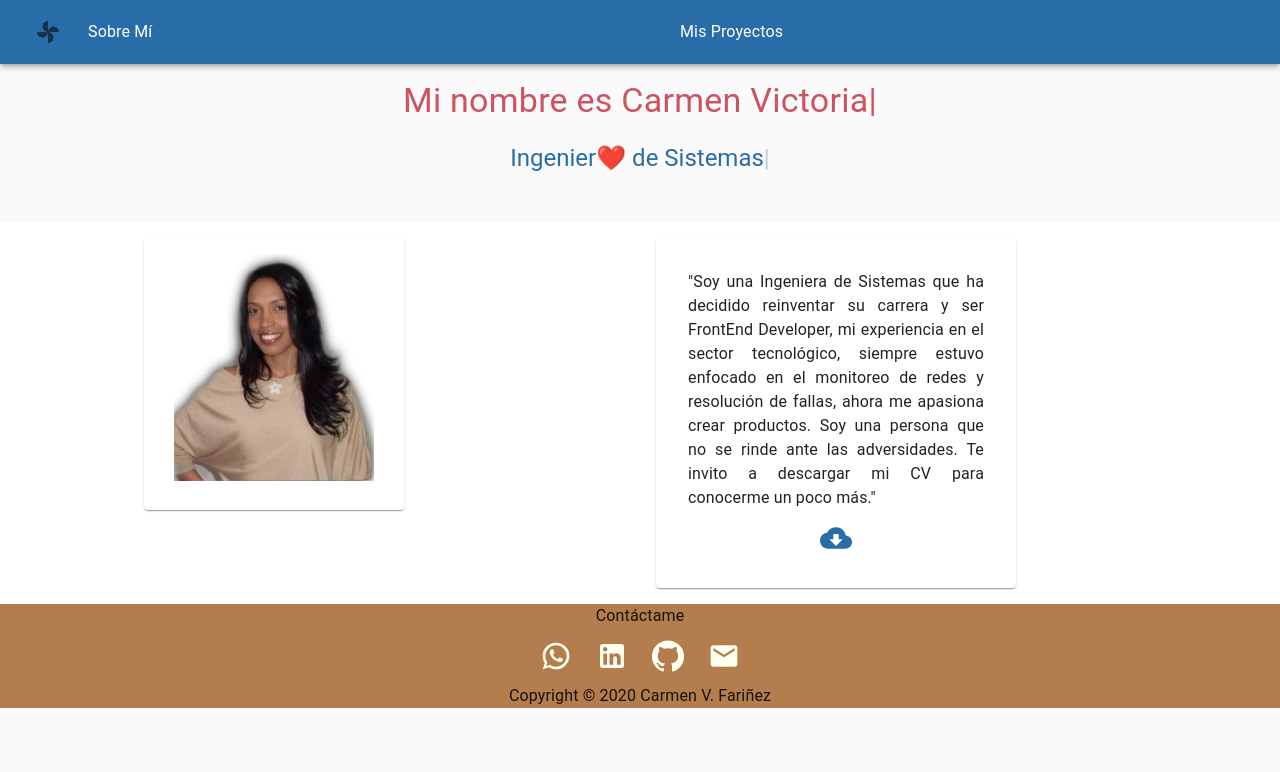
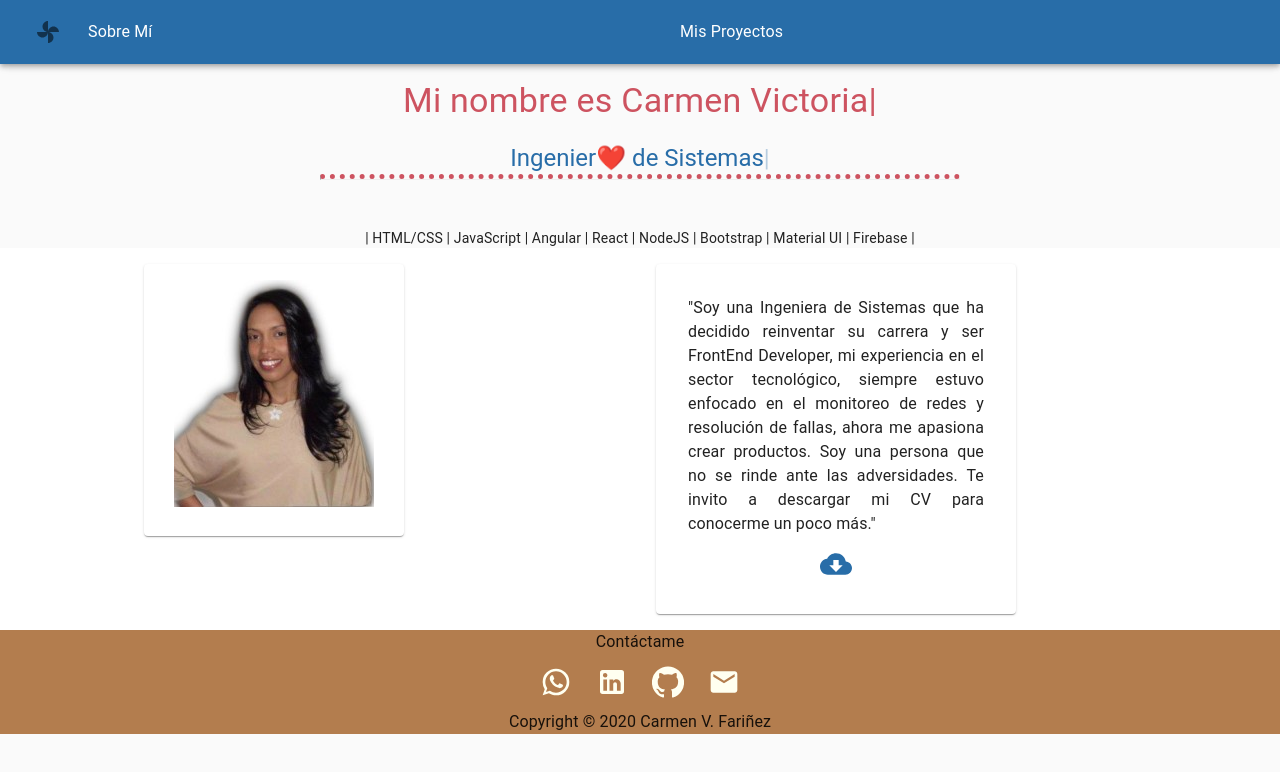
Before and after one commit to CarmenVictoriaFarinez/portafolio-cvf, a React (Create React App) app: page / in a window 1280 px wide. Shown: the top 772 px of the page. Built offline with nearby package versions, Linux system fonts and the light colour scheme.

Commit message:
añadiendo decorator line

```diff
--- a/package.json
+++ b/package.json
@@ -21,11 +21,11 @@
     "serve": "^11.3.2"
   },
   "scripts": {
-    "star": "react-scripts start",
+    "start": "react-scripts start",
     "build": "react-scripts build",
     "test": "react-scripts test",
     "eject": "react-scripts eject",
-    "start": "serve -p $PORT build"
+    "star": "serve -p $PORT build"
   },
   "eslintConfig": {
     "extends": "react-app"
--- a/src/App.css
+++ b/src/App.css
@@ -8,7 +8,11 @@ body{
 
 
 }
-.MuiListItem-root{
+.decoratorLine{
+    border-top: 5px dotted #CD5360;
+    width: 50%;
+    margin: auto;
+
 
 }
 
--- a/src/components/Header.js
+++ b/src/components/Header.js
@@ -65,6 +65,7 @@ const Header = () => {
     const classes = useStyles()
     return (
         <Box className={classes.typedContainer} >
+         <Grid>
             <Typography className={classes.title} variant="h4">
                 <Typed
                     strings={['Mi nombre es Carmen Victoria']} typeSpeed={40} />
@@ -76,7 +77,13 @@ const Header = () => {
                     typeSpeed={60}
                     typeSpeed={80}
                     loop />
+
+                     <hr className="decoratorLine"></hr>
+                    </Typography>
+                    <Typography variant="h9">
+            | HTML/CSS | JavaScript | Angular | React  | NodeJS | Bootstrap | Material UI | Firebase |
             </Typography>
+        </Grid>
 
 
 
--- /dev/null
+++ b/src/components/NavMini.js
@@ -0,0 +1,28 @@
+import React from 'react';
+import { NavLink } from 'react-router-dom';
+import { makeStyles} from '@material-ui/core/styles';
+
+
+const useStyles = makeStyles({
+
+    menuContainer: {
+
+        background: '#286DA8',
+
+    },
+});
+
+export default function NavMini() {
+    const classes = useStyles();
+    return (
+        <nav className={classes.menuContainer}>
+            <ul>
+                <li><NavLink to="/" activeClassName="active">Sobre Mí</NavLink></li>
+                <li><NavLink to="/misproyectos">Proyectos</NavLink></li>
+                <li><NavLink to="/skills">Skills</NavLink></li>
+                <li><NavLink to="/">Contáctame</NavLink></li>
+
+            </ul>
+        </nav>
+    );
+};
--- a/src/components/Navbar.js
+++ b/src/components/Navbar.js
@@ -2,6 +2,8 @@ import React, { useState } from 'react';
 import MobilRightMenuSlider from '@material-ui/core/Drawer';
 import { Link } from 'react-router-dom';
 import Footer from './Footer';
+import NavMini from './NavMini';
+
 import {
     AppBar,
     Toolbar,
@@ -107,6 +109,7 @@ const Navbar = () => {
                             ))}
                     </Toolbar>
                 </AppBar>
+
             </Box>
         </>
     )
```
